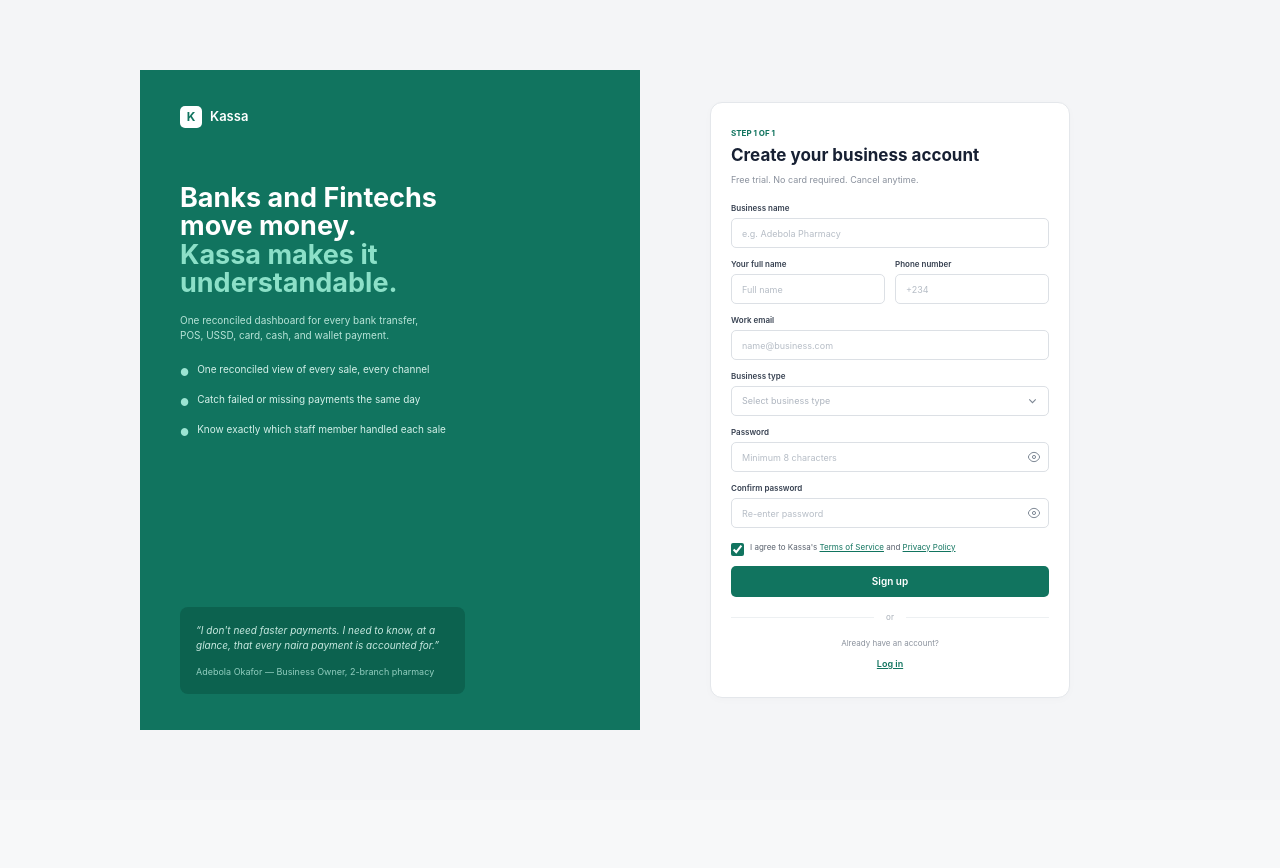
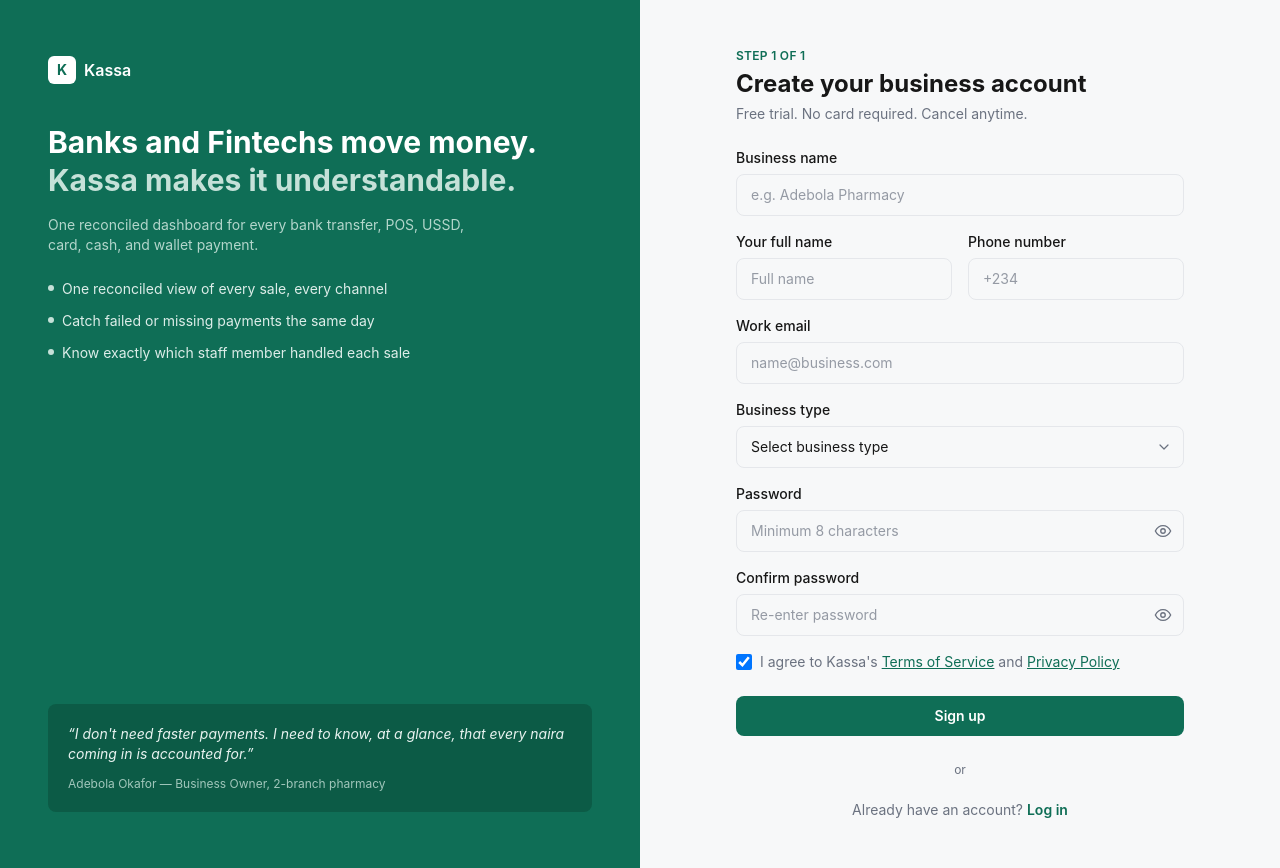
Before and after one commit to mr-uche/KASSA, a Next.js app: page / in a window 1280 px wide. Before the commit the page ends 800 px from the top, so only its background shows below. Built offline with nearby package versions, Linux system fonts and the light colour scheme.

Commit message:
changed signin page

```diff
--- a/src/app/page.tsx
+++ b/src/app/page.tsx
@@ -1,330 +1,168 @@
 "use client";
 
-import { useState } from "react";
+import Link from "next/link";
+import { useRouter } from "next/navigation";
 
-export default function Home() {
-  const [showPassword, setShowPassword] = useState(false);
-  const [showConfirmPassword, setShowConfirmPassword] = useState(false);
+import AuthSplitLayout from "@/components/auth/AuthSplitLayout";
+import TextField from "@/components/ui/TextField";
+import SelectField from "@/components/ui/SelectField";
+import Button from "@/components/ui/Button";
+
+const EyeIcon = () => (
+  <svg width="18" height="18" viewBox="0 0 20 20" fill="none">
+    <path
+      d="M1.5 10s3-6 8.5-6 8.5 6 8.5 6-3 6-8.5 6-8.5-6-8.5-6Z"
+      stroke="currentColor"
+      strokeWidth="1.5"
+    />
+    <circle
+      cx="10"
+      cy="10"
+      r="2.5"
+      stroke="currentColor"
+      strokeWidth="1.5"
+    />
+  </svg>
+);
+
+export default function SignUpPage() {
+  const router = useRouter();
+
+  const handleSubmit = (e: React.FormEvent<HTMLFormElement>) => {
+    e.preventDefault();
+
+    // No authentication.
+    // Just move to the first onboarding page.
+    router.push("/onboarding");
+  };
 
   return (
-    <main className="min-h-screen bg-[#f4f5f7] flex items-center justify-center px-4 py-8">
-      <div className="w-full max-w-[1000px] min-h-[650px] grid grid-cols-1 lg:grid-cols-2 overflow-hidden">
-
-        {/* LEFT SIDE */}
-        <section className="bg-[#11745f] text-white px-10 py-10 lg:px-10 lg:py-9 flex flex-col">
-
-          {/* Logo */}
-          <div className="flex items-center gap-2">
-            <div className="w-[22px] h-[22px] rounded-[5px] bg-white text-[#11745f] flex items-center justify-center text-[12px] font-bold">
-              K
-            </div>
-
-            <span className="font-semibold text-[13px]">
-              Kassa
-            </span>
-          </div>
-
-          {/* Main text */}
-          <div className="mt-14">
-            <h1 className="text-[27px] leading-[1.05] font-bold max-w-[270px]">
-              Banks and Fintechs
-              <br />
-              move money.
-              <br />
-              <span className="text-[#8ce0c8]">
-                Kassa makes it
-                <br />
-                understandable.
-              </span>
-            </h1>
-
-            <p className="mt-4 text-[10px] leading-[1.45] text-[#b8e4d8] max-w-[290px]">
-              One reconciled dashboard for every bank transfer,
-              <br />
-              POS, USSD, card, cash, and wallet payment.
-            </p>
-
-            {/* Features */}
-            <div className="mt-5 space-y-3 text-[10px] text-[#d5f1ea]">
-              <div className="flex items-start gap-2">
-                <span className="mt-[3px] text-[#9be4d2]">●</span>
-                <span>One reconciled view of every sale, every channel</span>
-              </div>
-
-              <div className="flex items-start gap-2">
-                <span className="mt-[3px] text-[#9be4d2]">●</span>
-                <span>Catch failed or missing payments the same day</span>
-              </div>
-
-              <div className="flex items-start gap-2">
-                <span className="mt-[3px] text-[#9be4d2]">●</span>
-                <span>Know exactly which staff member handled each sale</span>
-              </div>
-            </div>
-          </div>
-
-          {/* Testimonial */}
-          <div className="mt-auto pt-10">
-            <div className="bg-[#0c624f] rounded-lg px-4 py-4 max-w-[285px]">
-              <p className="text-[10px] italic leading-[1.5] text-[#c7e9e0]">
-                “I don&apos;t need faster payments. I need to know, at a
-                glance, that every naira payment is accounted for.”
-              </p>
-
-              <p className="mt-3 text-[9px] text-[#91cdbf]">
-                Adebola Okafor — Business Owner, 2-branch pharmacy
-              </p>
-            </div>
-          </div>
-        </section>
-
-        {/* RIGHT SIDE */}
-        <section className="bg-[#f4f5f7] flex items-center justify-center px-6 py-8 lg:px-[70px]">
-
-          <div className="bg-white border border-[#e4e7eb] rounded-xl w-full max-w-[360px] px-5 py-6 shadow-[0_2px_8px_rgba(0,0,0,0.02)]">
-
-            {/* Heading */}
-            <div className="mb-4">
-              <p className="text-[8px] font-bold text-[#11745f] uppercase">
+    <AuthSplitLayout>
+      <p className="text-xs font-semibold uppercase tracking-wide text-brand-500">
         Step 1 of 1
       </p>
 
-              <h2 className="text-[17px] font-bold text-[#172033] mt-1">
+      <h2 className="mt-1 text-2xl font-bold text-text-primary">
         Create your business account
       </h2>
 
-              <p className="text-[9px] text-[#8a919d] mt-1">
+      <p className="mt-1 text-sm text-text-secondary">
         Free trial. No card required. Cancel anytime.
       </p>
-            </div>
 
-            <form className="space-y-2.5">
-
-              {/* Business Name */}
-              <Field
+      <form
+        onSubmit={handleSubmit}
+        className="mt-6 flex flex-col gap-4"
+      >
+        <TextField
           label="Business name"
+          name="businessName"
           placeholder="e.g. Adebola Pharmacy"
         />
 
-              {/* Name + Phone */}
-              <div className="grid grid-cols-2 gap-2.5">
-                <Field
+        <div className="grid grid-cols-2 gap-4">
+          <TextField
             label="Your full name"
+            name="fullName"
             placeholder="Full name"
           />
 
-                <Field
+          <TextField
             label="Phone number"
+            name="phone"
+            type="tel"
             placeholder="+234"
           />
         </div>
 
-              {/* Email */}
-              <Field
+        <TextField
           label="Work email"
+          name="email"
+          type="email"
           placeholder="name@business.com"
-                type="email"
         />
 
-              {/* Business Type */}
-              <div>
-                <label className="block text-[8px] font-semibold text-[#374151] mb-1">
-                  Business type
+        <SelectField
+          label="Business type"
+          name="businessType"
+          placeholder="Select business type"
+        >
+          <option value="retail">Retail / Shop</option>
+          <option value="pharmacy">Pharmacy</option>
+          <option value="restaurant">
+            Restaurant / Food service
+          </option>
+          <option value="services">Services</option>
+          <option value="other">Other</option>
+        </SelectField>
+
+        <TextField
+          label="Password"
+          name="password"
+          type="password"
+          placeholder="Minimum 8 characters"
+          trailingIcon={<EyeIcon />}
+        />
+
+        <TextField
+          label="Confirm password"
+          name="confirmPassword"
+          type="password"
+          placeholder="Re-enter password"
+          trailingIcon={<EyeIcon />}
+        />
+
+        <label className="flex items-start gap-2 text-sm text-text-secondary">
+          <input
+            type="checkbox"
+            defaultChecked
+            className="mt-0.5 h-4 w-4 rounded border-border-subtle text-brand-500 focus:ring-brand-100"
+          />
+
+          <span>
+            I agree to Kassa&apos;s{" "}
+            <Link
+              href="/terms"
+              className="text-brand-500 underline"
+            >
+              Terms of Service
+            </Link>{" "}
+            and{" "}
+            <Link
+              href="/privacy"
+              className="text-brand-500 underline"
+            >
+              Privacy Policy
+            </Link>
+          </span>
         </label>
 
-                <div className="relative">
-                  <select
-                    defaultValue=""
-                    className="w-full h-[30px] appearance-none rounded-[5px] border border-[#dce0e5] bg-white px-2.5 pr-8 text-[9px] text-[#aeb5bf] outline-none focus:border-[#11745f]"
+        <Button
+          type="submit"
+          fullWidth
+          className="mt-2"
         >
-                    <option value="" disabled>
-                      Select business type
-                    </option>
-                    <option>Pharmacy</option>
-                    <option>Retail</option>
-                    <option>Restaurant</option>
-                    <option>Fintech</option>
-                    <option>Other</option>
-                  </select>
+          Sign up
+        </Button>
 
-                  <svg
-                    className="absolute right-2.5 top-1/2 -translate-y-1/2 pointer-events-none"
-                    width="13"
-                    height="13"
-                    viewBox="0 0 24 24"
-                    fill="none"
-                    stroke="#7d8794"
-                    strokeWidth="2"
-                  >
-                    <path d="m6 9 6 6 6-6" />
-                  </svg>
-                </div>
+        <div className="relative py-1 text-center">
+          <span className="relative bg-surface-muted px-3 text-xs text-text-secondary">
+            or
+          </span>
+
+          <div className="absolute inset-x-0 top-1/2 -z-10 h-px bg-border-subtle" />
         </div>
 
-              {/* Password */}
-              <PasswordField
-                label="Password"
-                placeholder="Minimum 8 characters"
-                showPassword={showPassword}
-                setShowPassword={setShowPassword}
-              />
-
-              {/* Confirm Password */}
-              <PasswordField
-                label="Confirm password"
-                placeholder="Re-enter password"
-                showPassword={showConfirmPassword}
-                setShowPassword={setShowConfirmPassword}
-              />
-
-              {/* Terms */}
-              <div className="flex items-start gap-1.5 pt-1">
-                <input
-                  type="checkbox"
-                  id="terms"
-                  className="mt-[1px] accent-[#11745f]"
-                  defaultChecked
-                />
-
-                <label
-                  htmlFor="terms"
-                  className="text-[8px] leading-[1.4] text-[#59616d]"
-                >
-                  I agree to Kassa's{" "}
-                  <a href="#" className="text-[#11745f] underline">
-                    Terms of Service
-                  </a>{" "}
-                  and{" "}
-                  <a href="#" className="text-[#11745f] underline">
-                    Privacy Policy
-                  </a>
-                </label>
-              </div>
-
-              {/* Sign Up */}
-              <button
-                type="submit"
-                className="w-full h-[31px] rounded-[5px] bg-[#11745f] hover:bg-[#0e654f] text-white text-[10px] font-semibold transition-colors"
-              >
-                Sign up
-              </button>
-
-              {/* Divider */}
-              <div className="flex items-center gap-3 py-1">
-                <div className="h-px bg-[#edf0f2] flex-1" />
-                <span className="text-[8px] text-[#a8afb8]">
-                  or
-                </span>
-                <div className="h-px bg-[#edf0f2] flex-1" />
-              </div>
-
-              {/* Login */}
-              <div className="text-center">
-                <p className="text-[8px] text-[#8b929d]">
-                  Already have an account?
-                </p>
-
-                <a
+        <p className="text-center text-sm text-text-secondary">
+          Already have an account?{" "}
+          <Link
             href="/login"
-                  className="text-[9px] font-semibold text-[#11745f] underline"
+            className="font-semibold text-brand-500"
           >
             Log in
-                </a>
-              </div>
-
+          </Link>
+        </p>
       </form>
-          </div>
-        </section>
-      </div>
-    </main>
+    </AuthSplitLayout>
   );
 }
-
-/* INPUT COMPONENT */
-function Field({
-  label,
-  placeholder,
-  type = "text",
-}: {
-  label: string;
-  placeholder: string;
-  type?: string;
-}) {
-  return (
-    <div>
-      <label className="block text-[8px] font-semibold text-[#374151] mb-1">
-        {label}
-      </label>
-
-      <input
-        type={type}
-        placeholder={placeholder}
-        className="w-full h-[30px] rounded-[5px] border border-[#dce0e5] bg-white px-2.5 text-[9px] text-[#374151] placeholder:text-[#b6bdc6] outline-none focus:border-[#11745f] transition-colors"
-      />
-    </div>
-  );
-}
-
-/* PASSWORD COMPONENT */
-function PasswordField({
-  label,
-  placeholder,
-  showPassword,
-  setShowPassword,
-}: {
-  label: string;
-  placeholder: string;
-  showPassword: boolean;
-  setShowPassword: (value: boolean) => void;
-}) {
-  return (
-    <div>
-      <label className="block text-[8px] font-semibold text-[#374151] mb-1">
-        {label}
-      </label>
-
-      <div className="relative">
-        <input
-          type={showPassword ? "text" : "password"}
-          placeholder={placeholder}
-          className="w-full h-[30px] rounded-[5px] border border-[#dce0e5] bg-white px-2.5 pr-9 text-[9px] text-[#374151] placeholder:text-[#b6bdc6] outline-none focus:border-[#11745f]"
-        />
-
-        <button
-          type="button"
-          onClick={() => setShowPassword(!showPassword)}
-          className="absolute right-2 top-1/2 -translate-y-1/2 text-[#7d8794]"
-          aria-label="Toggle password visibility"
-        >
-          {showPassword ? (
-            <svg
-              width="14"
-              height="14"
-              viewBox="0 0 24 24"
-              fill="none"
-              stroke="currentColor"
-              strokeWidth="1.7"
-            >
-              <path d="M3 3l18 18" />
-              <path d="M10.6 10.6a2 2 0 0 0 2.8 2.8" />
-              <path d="M9.9 4.2A10.7 10.7 0 0 1 12 4c5 0 8.7 4.2 9.7 8a10.7 10.7 0 0 1-3.1 5.1" />
-              <path d="M6.6 6.6C4.6 8 3.3 10 2.3 12c1 3.8 4.7 8 9.7 8 1.5 0 2.9-.4 4.1-1" />
-            </svg>
-          ) : (
-            <svg
-              width="14"
-              height="14"
-              viewBox="0 0 24 24"
-              fill="none"
-              stroke="currentColor"
-              strokeWidth="1.7"
-            >
-              <path d="M2.3 12C3.3 8.2 7 4 12 4s8.7 4.2 9.7 8c-1 3.8-4.7 8-9.7 8s-8.7-4.2-9.7-8Z" />
-              <circle cx="12" cy="12" r="2.7" />
-            </svg>
-          )}
-        </button>
-      </div>
-    </div>
-  );
-}
```
Lines whose indentation alone changed are shown as unchanged.
